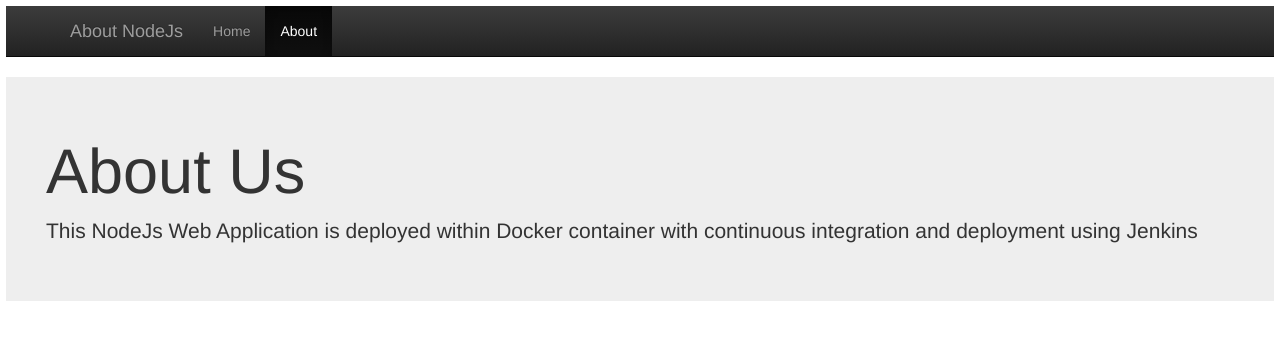
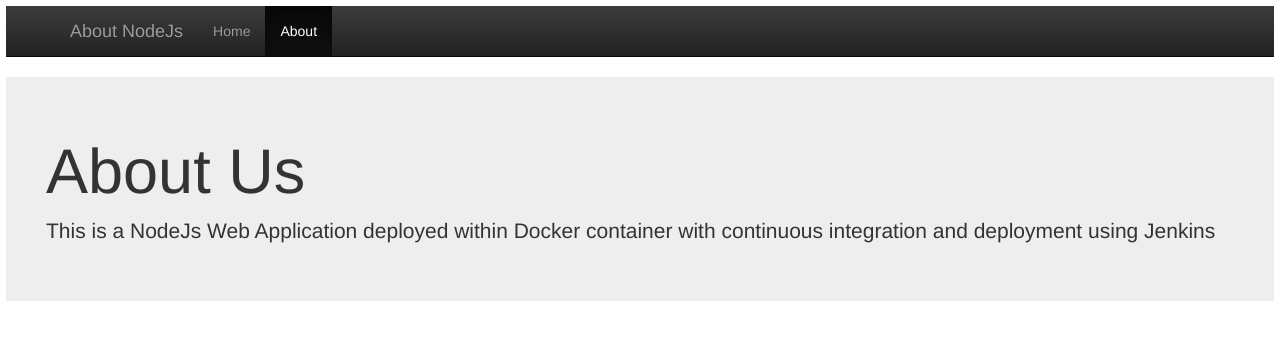
Before and after one commit to jyothi62/nodejs-webapp, a website: page about.html in a window 1280 px wide. Drawn offline with nearby package versions, Linux system fonts and the light colour scheme.

Commit message:
Update about.html

```diff
--- a/about.html
+++ b/about.html
@@ -23,7 +23,7 @@
   </nav>
       <div class="jumbotron"  style="padding:40px;">
         <h1>About Us</h1>
-        <strong><p> This NodeJs Web Application is deployed within Docker container with continuous integration and deployment using Jenkins</p></strong>
+        <strong><p> This is a NodeJs Web Application deployed within Docker container with continuous integration and deployment using Jenkins</p></strong>
       </div>
     </div>
   </body>
```
